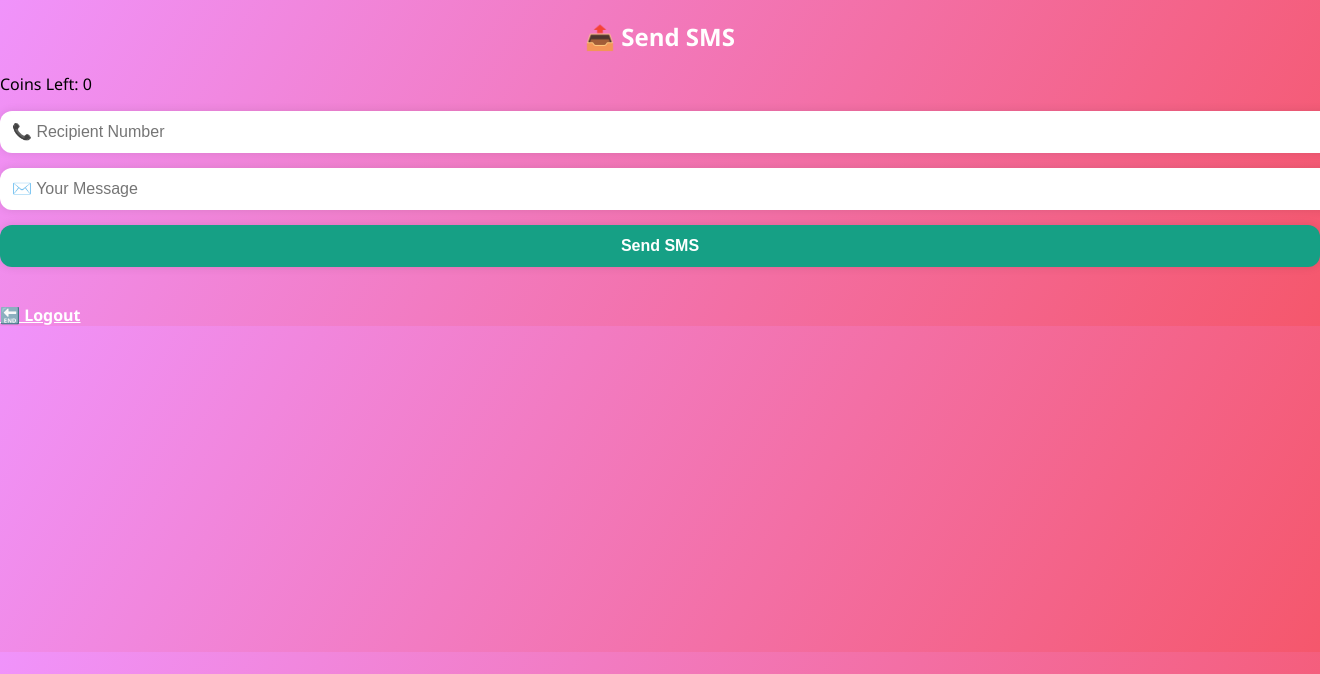
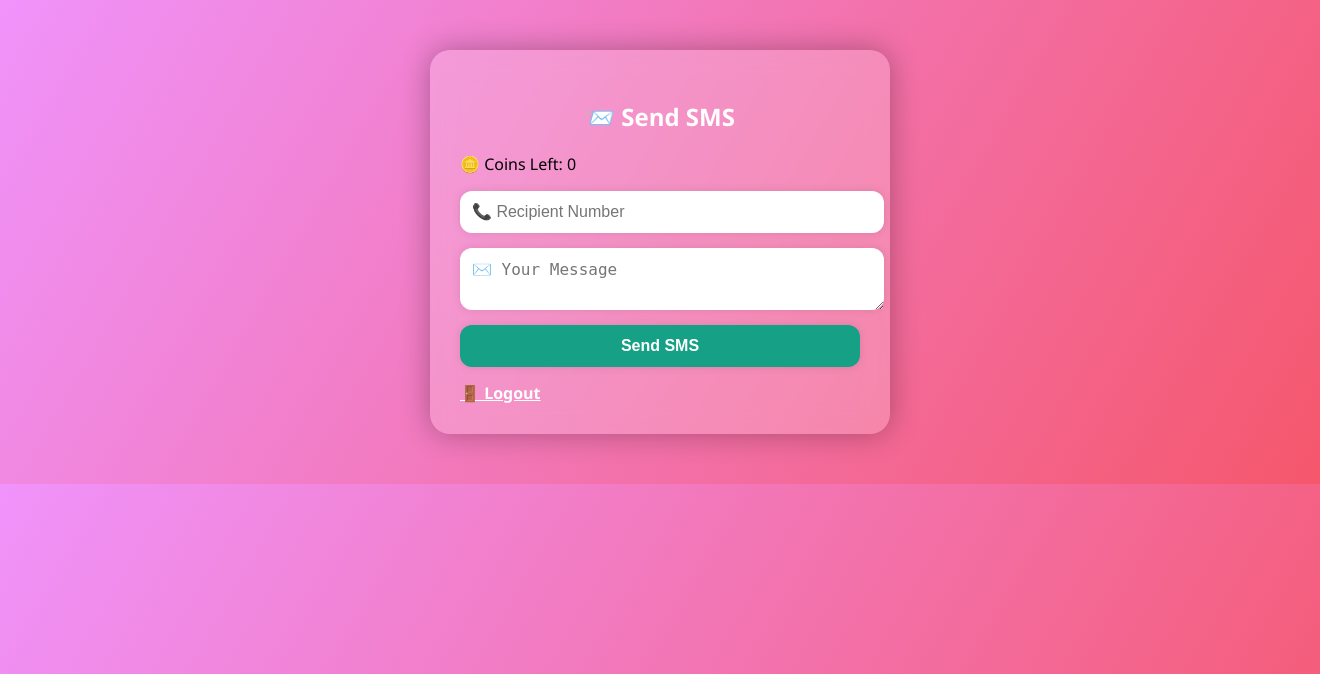
Before and after one commit to abdullahasad491326/SMS_Web_App, a Flask app: page /dashboard in a window 1320 px wide; the page is wider, and only the part inside the window is pictured. Shown: the top 674 px of that part. Run offline with Flask 3, Linux system fonts and the light colour scheme; the visitor is signed in with stand-in values (Sample User, id 1).

Commit message:
Update dashboard.html

```diff
--- a/app/templates/dashboard.html
+++ b/app/templates/dashboard.html
@@ -2,15 +2,14 @@
 <html lang="en">
 <head>
   <meta charset="UTF-8" />
-  <title>Dashboard</title>
+  <title>Dashboard - SMS App</title>
   <meta name="viewport" content="width=device-width, initial-scale=1.0">
   <link rel="stylesheet" href="{{ url_for('static', filename='style.css') }}">
 </head>
 <body>
-  <div class="card-container">
-    <div class="glass-card">
-      <h2>📤 Send SMS</h2>
-      <p>Coins Left: {{ coins }}</p>
+  <div class="card">
+    <h2>📨 Send SMS</h2>
+    <p>🪙 Coins Left: {{ coins }}</p>
     {% with messages = get_flashed_messages() %}
       {% if messages %}
         <div class="flash">{{ messages[0] }}</div>
@@ -18,12 +17,10 @@
     {% endwith %}
     <form method="POST">
       <input type="text" name="to" placeholder="📞 Recipient Number" required>
-        <input type="text" name="message" placeholder="✉️ Your Message" required>
+      <textarea name="message" placeholder="✉️ Your Message" required></textarea>
       <button type="submit">Send SMS</button>
     </form>
-      <br>
-      <a href="/logout">🔚 Logout</a>
-    </div>
+    <a href="/logout">🚪 Logout</a>
   </div>
 </body>
 </html>
```
Lines whose indentation alone changed are shown as unchanged.
